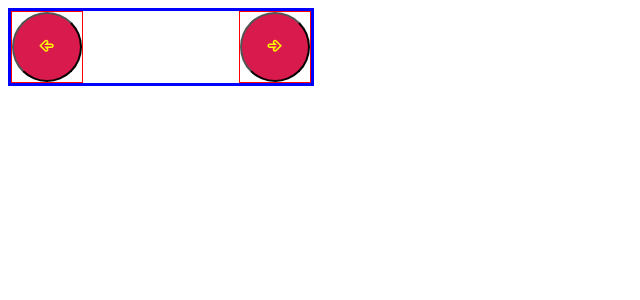
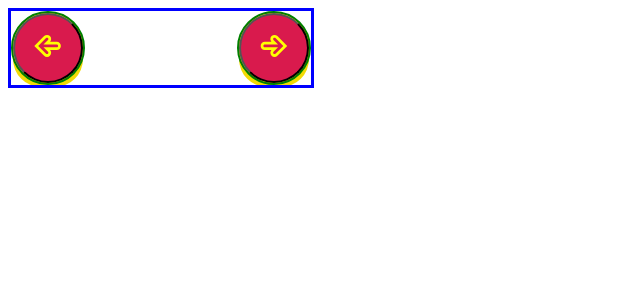
Before and after one commit to computadorescol/evoluciones-pokemon, a React (Vite) app: page / in a window 1280 px wide. Shown: the top 300 px of the page, without its empty margins (0-640 px from the left). Built offline with nearby package versions, Linux system fonts and the light colour scheme.

Commit message:
paso 28+29

```diff
--- a/src/components/Button.jsx
+++ b/src/components/Button.jsx
@@ -6,7 +6,7 @@ const Button = ({icon}) => {
     <div className='button__box'>
       <>
       <button className="button">{icon}</button >
-      <div className="button_shadow">  </ div>
+      <div className="button__shadow"></ div>
       </>
     </div>
 
--- a/src/sass/Button.scss
+++ b/src/sass/Button.scss
@@ -8,16 +8,24 @@
 
 		cursor: pointer ;
     color: white;
-    font-size : 18px ;
+    font-size : 33px ;
     color : yellow;
 
 
     &__box{
-        border : 1px solid red ;
+        border : 2px solid green ;
+        background-color :  v.$color4 ;
+        border-radius: 50% ;
+        position: relative;
+
     }
     &__shadow {
-      height 	:  60px ;
-		   width		:  60px ;
-		background-color :  v.$color2 ;
+      height 	:  70px ;
+		   width		:  70px ;
+       border-radius: 40% ;
+       background-color :  v.$color4 ;
+       position: absolute;
+       top : 5% ;
+       z-index:-1 ;
     }
 }
```
